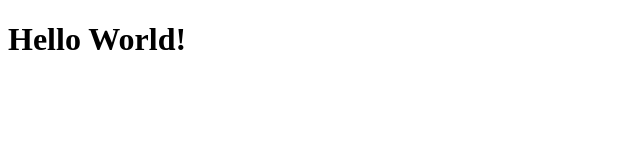
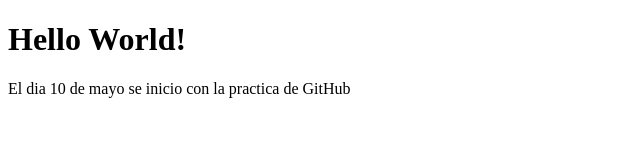
Before and after one commit to LauGon29/github-practice, a plain HTML site: page index.html in a window 1280 px wide. Shown: the whole page, without its empty margins (0-640 px from the left). Drawn offline with Linux system fonts and the light colour scheme.

Commit message:
Agregue un parrafo

```diff
--- a/index.html
+++ b/index.html
@@ -8,5 +8,6 @@
 </head>
 <body>
     <h1>Hello World!</h1>
+    <p>El dia 10 de mayo se inicio con la practica de GitHub</p>
 </body>
 </html>
```
